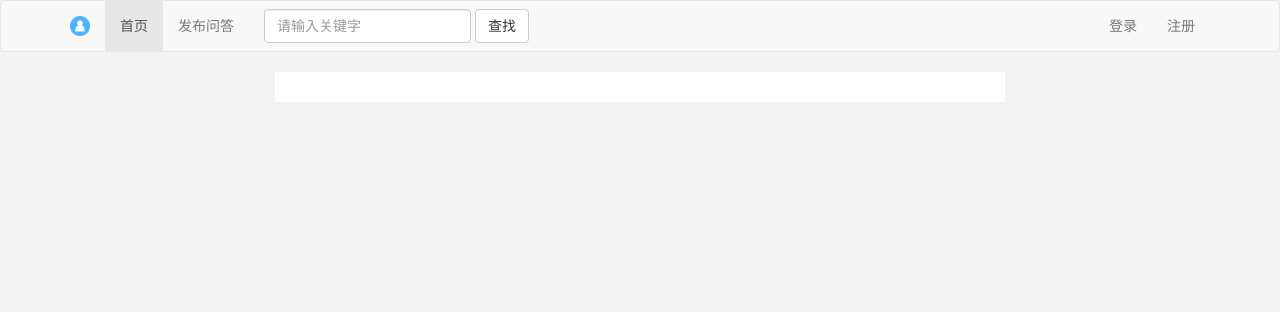
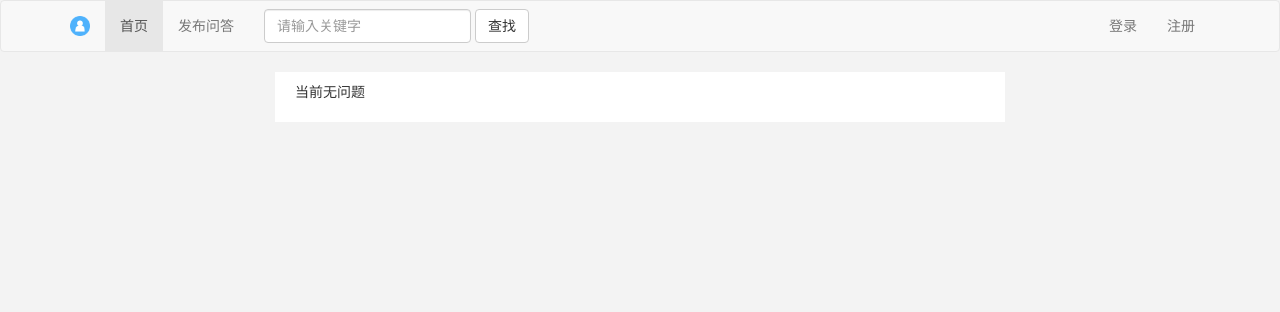
Before and after one commit to Intern666/Goocat_intern, a Flask app: page /search/ in a window 1280 px wide. Shown: the top 312 px of the page. Run offline with Flask 2, Linux system fonts and the light colour scheme; some libraries are stand-ins or nearby versions.

Commit message:
简单修改，实现搜索无结果提示语

```diff
--- a/templates/index.html
+++ b/templates/index.html
@@ -5,13 +5,26 @@
 {% endblock %}
 {% block main %}
     <ul class="question-list">
+        {% if questions|length == 0 %}
+            <div class="question-group">
+                <p class="question-content">
+                    {% if search_key %}
+                        当前关键词无结果
+                    {% else %}
+                        当前无问题
+                    {% endif %}
+                </p>
+            </div>
+        {% endif %}
         {% for question in questions %}
             <li>
                 <div class="avatar-group">
                     <img src="{{ url_for('static',filename='images/1110055.png') }}" alt="" class="avatar">
                 </div>
                 <div class="question-group">
-                <p class="question-title"><a href="{{ url_for('answer.detail', question_id=question.id) }}">{{ question.QuestionTitle }}</a></p>
+                    <p class="question-title"><a
+                            href="{{ url_for('answer.detail', question_id=question.id) }}">{{ question.QuestionTitle }}</a>
+                    </p>
                     <p class="question-content">{{ question.QuestionContent }}</p>
                     <div class="question-info">
                         <span class="question-author">{{ question.UserName }}</span>
```
Lines whose indentation alone changed are shown as unchanged.
